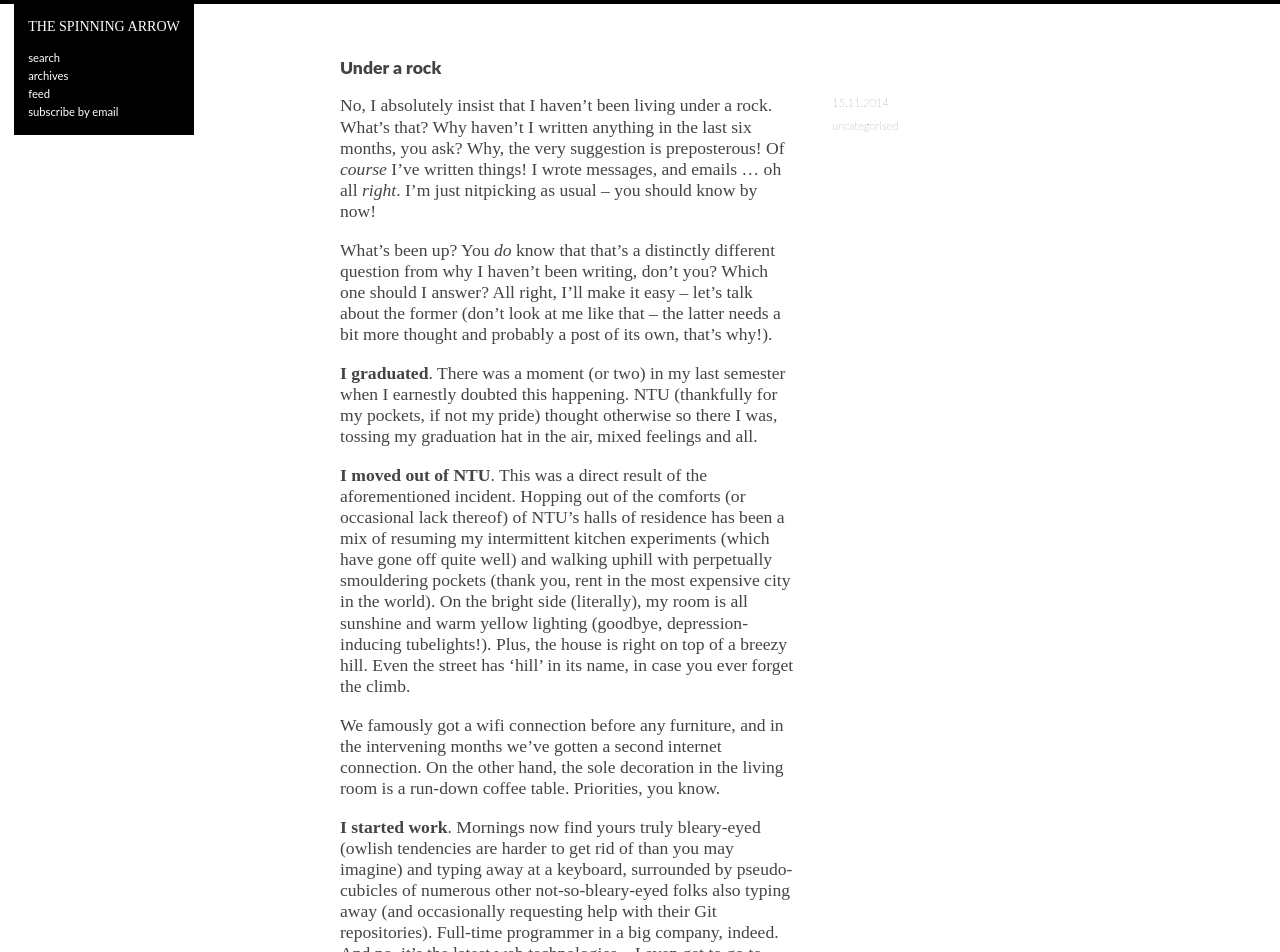
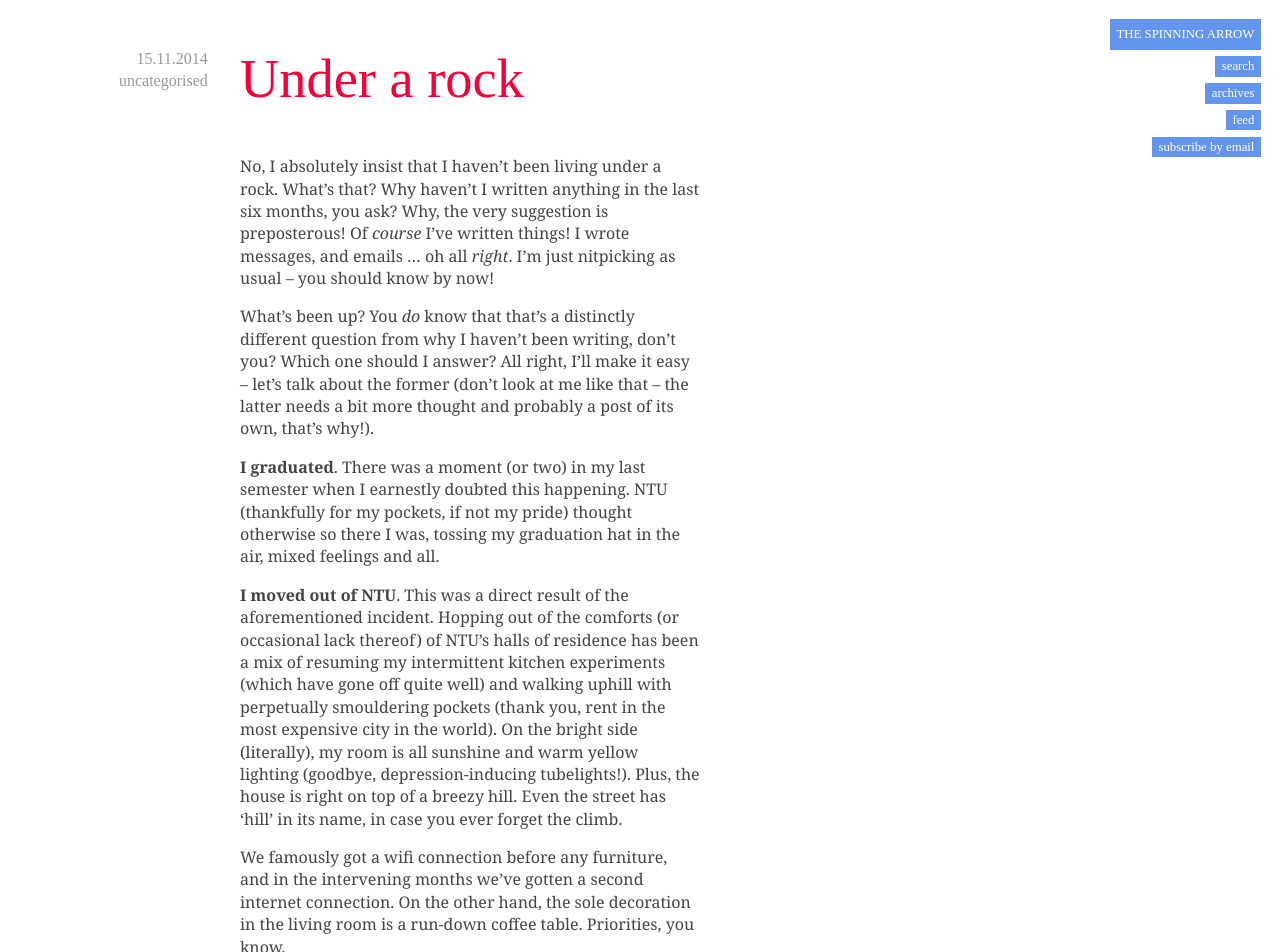
Before and after one commit to spinningarrow/blog.sahil.me, a Jekyll site: the page built from index.html, in a window 1280 px wide. Shown: the top 952 px of the page. Built offline with Jekyll 4.4.1, drawn with Linux system fonts in a browser that asks for light colours.

Commit message:
[style] Apply a different theme
- I like this one

```diff
--- a/assets/css/styles.css
+++ b/assets/css/styles.css
@@ -1,20 +1,35 @@
 /* General */
 
 html {
-	border-top: 4px solid;
+	/* border-top: 4px solid; */
 }
 
 body {
-	width: 600px;
-	margin: 0 auto;
-	font-family: lato;
+	width: 460px;
+	margin: 0 0 0 15em;
+	font-family: source sans pro;
 	color: #444;
-	font-size: 1.1em;
+	font-size: 16px;
 	margin-top: 3em;
 }
 
 h1 {
-	font-size: 1em;
+	font-size: 3.4em;
+	font-family: source sans pro;
+	font-family: museo slab;
+	font-family: ostrich sans;
+	/* letter-spacing: -3px; */
+}
+
+a:link {
+	color: cornflowerblue;
+}
+
+a:hover {
+	/* color: crimson; */
+	text-decoration: none;
+	background: cornflowerblue;
+	color: white;
 }
 
 /* Header */
@@ -22,25 +37,39 @@ h1 {
 .site-header {
 	font-size: 0.8em;
 	position: absolute;
-	left: 1em;
-	top: 4px;
-	background: black;
-	padding: 1em;
+	right: 1em;
+	top: 1em;
+	/* background: black; */
+	padding: 0.5em;
+	/* border: 1px solid #ccc; */
+	/* background: red; */
+	font-family: 'm+ 1m';
 }
 
 .site-header h1 {
-	font-family: source code pro;
+	font-family: 'm+ 1m';
 	font-size: 1em;
 	text-transform: uppercase;
-	font-weight: 100;
-	margin-bottom: 1em;
+	font-weight: normal;
+	/* margin-bottom: 1em; */
 	padding-bottom: 0;
 	margin-top: 0;
+	margin: 0;
+	color: white;
+	/* background: red; */
+	/* padding: 0.5em; */
+	line-height: 2.4;
+	/* letter-spacing: 2px; */
 }
 
 .site-header a[href] {
 	text-decoration: none;
 	color: white;
+	/* color: #ccc; */
+	background: cornflowerblue;
+	display: inline-block;
+	margin-bottom: 0.5em;
+	padding: 0 0.5em;
 }
 
 /* Footer */
@@ -53,7 +82,7 @@ h1 {
 /* Navigation */
 
 .site-header nav {
-	font-size: 0.8em;
+	/* font-size: 0.8em; */
 	text-transform: lowercase;
 	line-height: 1.6;
 }
@@ -63,45 +92,58 @@ h1 {
 	padding: 0;
 	margin-top: 0;
 	margin-bottom: 0;
+	text-align: right;
 }
 
 /* Posts */
 
 .post {
 	margin-bottom: 3em;
+	position: relative;
 }
 
 .post h1 {
-	font-weight: 900;
+	font-weight: 400;
 }
 
 .post h1 a {
-	color: #444;
+	color: rgb(245, 0, 56);
 	text-decoration: none;
 }
 
 .post h1 a:hover {
-	color: #999
+	color: cornflowerblue;
+	background: white;
 }
 
 .post-body {
-	width: 76%;
-	font-family: gentium basic;
-	line-height: 1.2;
+	/* width: 76%; */
+	font-family: georgia;
+	line-height: 1.4;
 }
 
 .post-meta {
 	box-sizing: border-box;
-	font-size: 0.7rem;
-	float: right;
-	padding-left: 30px;
+	/* font-size: 1.2rem; */
+	/* float: right; */
+	/* padding-left: 30px; */
 	width: 23%;
-	font-weight: 200;
+	/* font-weight: 200; */
+	position: absolute;
+	top: 0;
+	left: -30%;
+	text-align: right;
+	/* margin-top: 0.8em; */
+	font-family: 'm+ 1m';
+	font-weight: lighter;
+	/* font-family: source code pro; */
+	line-height: 1.4;
 }
 
 .post-meta ul {
 	list-style: none;
 	margin: 0;
 	padding: 0;
-	line-height: 2;
+	/* line-height: 2; */
+	color: #999;
 }
```
